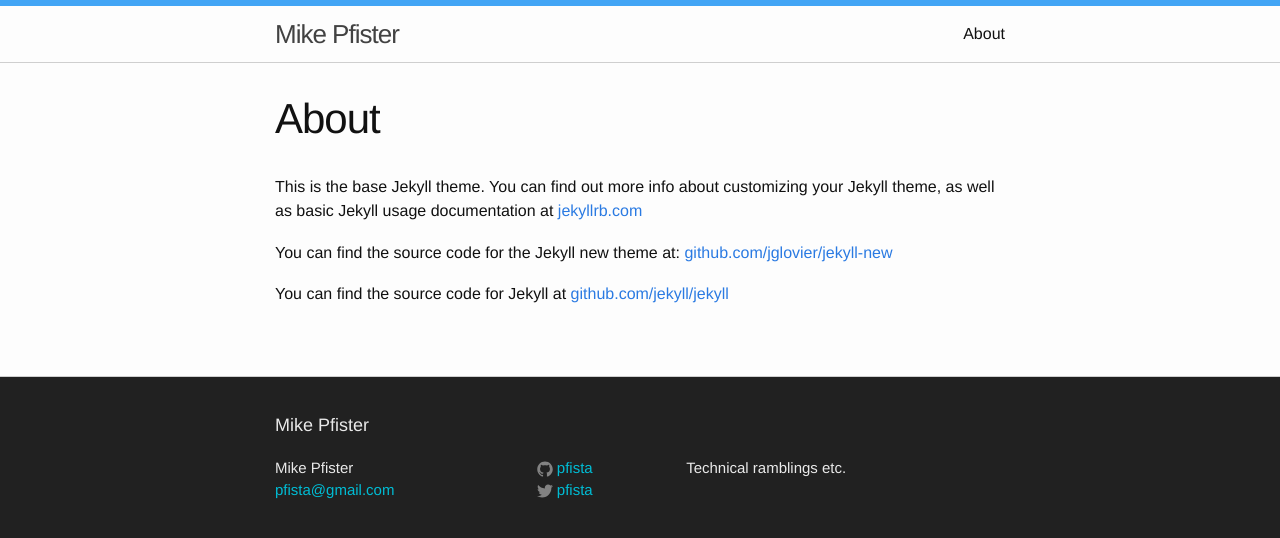
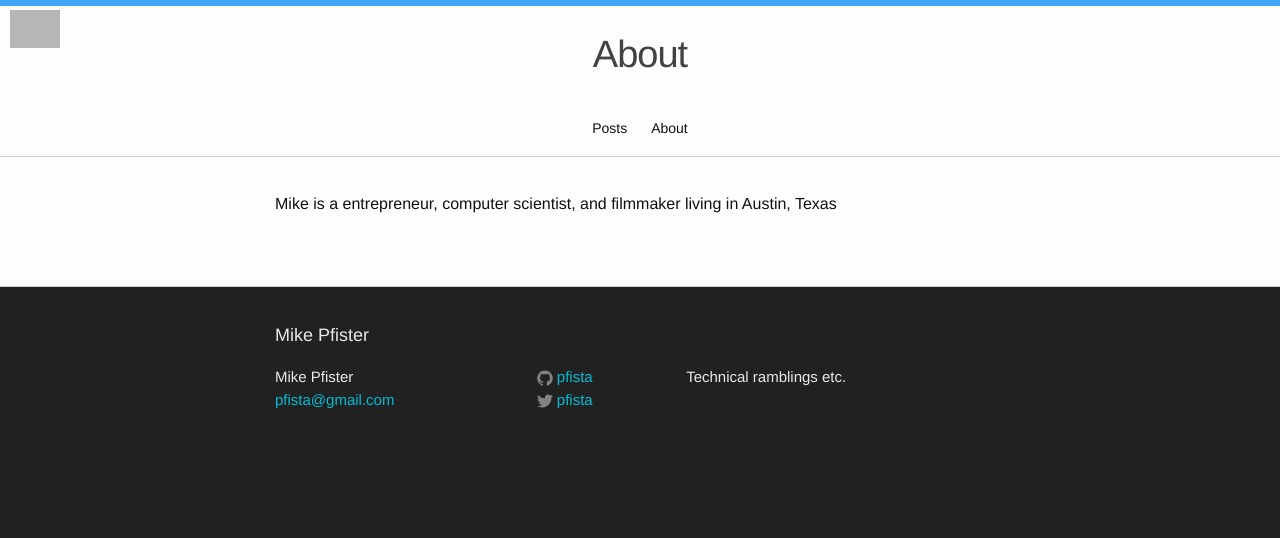
Before and after one commit to pfista/pfista-old.github.io, a Jekyll site: the page built from about.md, in a window 1280 px wide. Shown: the top 538 px of the page. Built offline with Jekyll 4.4.1, drawn with Linux system fonts in a browser that asks for light colours; grey boxes are pictures that could not be loaded.

Commit message:
Show title in header. Update page, update about. Styling changes.

```diff
--- a/_includes/header.html
+++ b/_includes/header.html
@@ -1,8 +1,19 @@
 <header class="site-header">
+
+  <div class="logo">
+    <a href="/">
+      <img src="http://zachholman.com/images/logo.png" width=50>
+    </a>
+  </div>
 
   <div class="wrapper">
 
-    <a class="site-title" href="{{ site.baseurl }}/">{{ site.title }}</a>
+        <h2 class="site-title">
+          {% if page.title %} {{ page.title }}
+          {% elsif post.title %} {{ post.title }}
+          {% elsif site.title %} {{ site.title }}
+          {% endif %}
+        </h2>
 
     <nav class="site-nav">
       <a href="#" class="menu-icon">
@@ -14,6 +25,7 @@
       </a>
 
       <div class="trigger">
+          <a class="page-link" href="/">Posts</a>
         {% for page in site.pages %}
           {% if page.title %}
           <a class="page-link" href="{{ page.url | prepend: site.baseurl }}">{{ page.title }}</a>
--- a/_layouts/page.html
+++ b/_layouts/page.html
@@ -2,10 +2,6 @@
 layout: default
 ---
 <div class="post">
-
-  <header class="post-header">
-    <h1 class="post-title">{{ page.title }}</h1>
-  </header>
 
   <article class="post-content">
     {{ content }}
--- a/_layouts/post.html
+++ b/_layouts/post.html
@@ -4,7 +4,6 @@ layout: default
 <div class="post">
 
   <header class="post-header">
-    <h1 class="post-title">{{ page.title }}</h1>
     <p class="post-meta">{{ page.date | date: "%b %-d, %Y" }}{% if page.author %} • {{ page.author }}{% endif %}{% if page.meta %} • {{ page.meta }}{% endif %}</p>
   </header>
 
--- a/_sass/_layout.scss
+++ b/_sass/_layout.scss
@@ -8,14 +8,21 @@
 
     // Positioning context for the mobile navigation icon
     position: relative;
+    .logo {
+        opacity: .75;
+        position: fixed;
+        left: 10px;
+        top: 10px;
+    }
 }
 
+
 .site-title {
-    font-size: 26px;
+    font-size: 38px;
     line-height: 56px;
     letter-spacing: -1px;
-    margin-bottom: 0;
-    float: left;
+    padding: 20px 0 0 0;
+    text-align: center;
 
     &,
     &:visited {
@@ -24,8 +31,9 @@
 }
 
 .site-nav {
-    float: right;
     line-height: 56px;
+    text-align: center;
+    font-size: 14px;
 
     .menu-icon {
         display: none;
@@ -184,12 +192,18 @@
     }
 }
 
-.post-meta {
+.post-meta-index {
     font-size: $small-font-size;
     color: $grey-color-light;
     text-transform: uppercase;
     float: right;
     line-height: 38px;
+}
+
+.post-meta {
+    font-size: $small-font-size;
+    color: $grey-color-light;
+    text-transform: uppercase;
 }
 
 .post-link {
--- a/about.md
+++ b/about.md
@@ -4,8 +4,6 @@ title: About
 permalink: /about/
 ---
 
-This is the base Jekyll theme. You can find out more info about customizing your Jekyll theme, as well as basic Jekyll usage documentation at [jekyllrb.com](http://jekyllrb.com/)
 
-You can find the source code for the Jekyll new theme at: [github.com/jglovier/jekyll-new](https://github.com/jglovier/jekyll-new)
-
-You can find the source code for Jekyll at [github.com/jekyll/jekyll](https://github.com/jekyll/jekyll)
+Mike is a entrepreneur, computer scientist, and filmmaker living in Austin,
+Texas
--- a/index.html
+++ b/index.html
@@ -3,8 +3,6 @@ layout: default
 ---
 
 <div class="home">
-
-  <h1 class="page-heading">Posts</h1>
 
   <ul class="post-list">
     {% for post in site.posts %}
@@ -12,7 +10,7 @@ layout: default
         <a href="{{ post.url | prepend: site.baseurl }}">
           <div>
             <span class="post-link">{{ post.title }}</span>
-            <span class="post-meta">{{ post.date | date: "%B %-d, %Y" }}</span>
+            <span class="post-meta-index">{{ post.date | date: "%B %-d, %Y" }}</span>
           </div>
         </a>
       </li>
```
